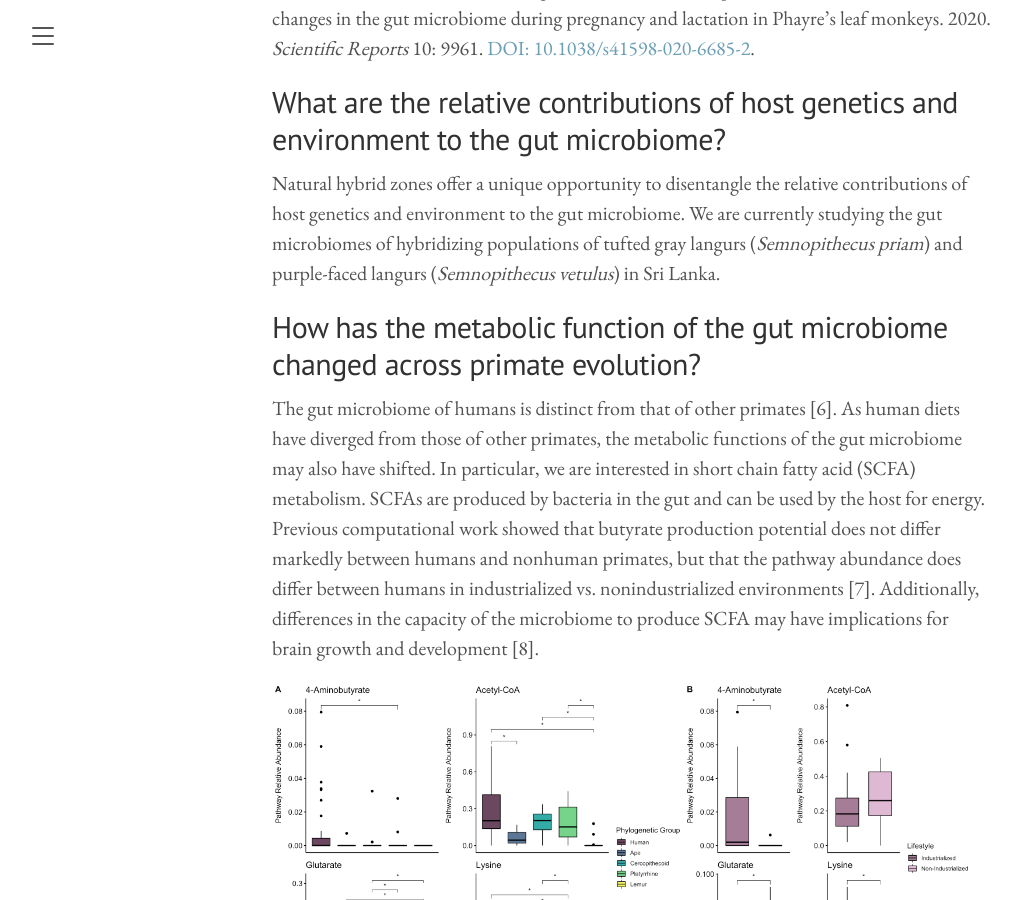
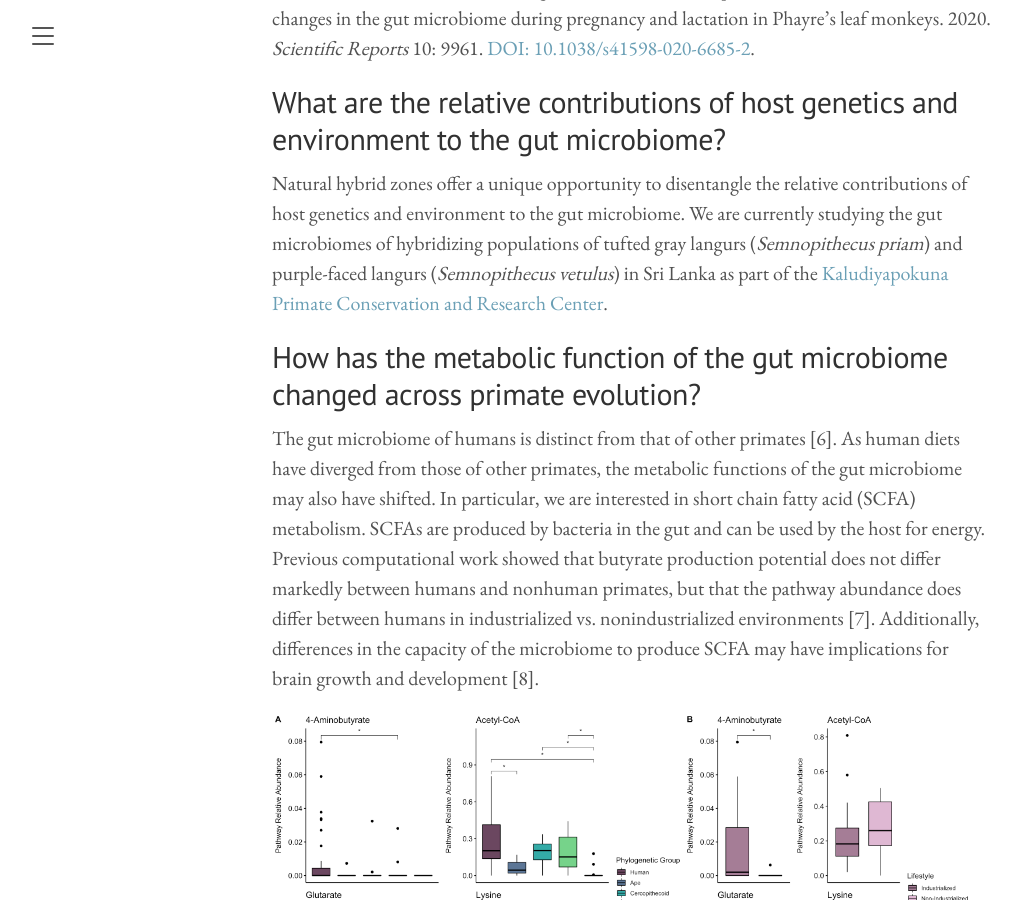
Before and after one commit to Mallott-Lab/Mallott-Lab.github.io, a Jekyll site: the page built from research.md, in a window 1280 px wide and 900 px high, scrolled down 2206 px. Shown: the whole window, without its empty margins (8-1029 px from the left). Built offline with Jekyll 4.4.1, drawn with Linux system fonts in a browser that asks for light colours.

Commit message:
Update research.md

```diff
--- a/research.md
+++ b/research.md
@@ -29,7 +29,7 @@ Additionally, we are recruiting a cohort of pregnant people to characterize the
 [5] EK Mallott, C Borries, A Koenig, KR Amato, A Lu. Reproductive hormones mediate changes in the gut microbiome during pregnancy and lactation in Phayre's leaf monkeys. 2020. *Scientific Reports* 10: 9961. [DOI: 10.1038/s41598-020-6685-2](https://doi.org/10.1038/s41598-020-6685-2).
 
 ## What are the relative contributions of host genetics and environment to the gut microbiome?
-Natural hybrid zones offer a unique opportunity to disentangle the relative contributions of host genetics and environment to the gut microbiome. We are currently studying the gut microbiomes of hybridizing populations of tufted gray langurs (*Semnopithecus priam*) and purple-faced langurs (*Semnopithecus vetulus*) in Sri Lanka.
+Natural hybrid zones offer a unique opportunity to disentangle the relative contributions of host genetics and environment to the gut microbiome. We are currently studying the gut microbiomes of hybridizing populations of tufted gray langurs (*Semnopithecus priam*) and purple-faced langurs (*Semnopithecus vetulus*) in Sri Lanka as part of the [Kaludiyapokuna Primate Conservation and Research Center](https://kpcrc.org/).
 
 ## How has the metabolic function of the gut microbiome changed across primate evolution?
 The gut microbiome of humans is distinct from that of other primates [6]. As human diets have diverged from those of other primates, the metabolic functions of the gut microbiome may also have shifted. In particular, we are interested in short chain fatty acid (SCFA) metabolism. SCFAs are produced by bacteria in the gut and can be used by the host for energy. Previous computational work showed that butyrate production potential does not differ markedly between humans and nonhuman primates, but that the pathway abundance does differ between humans in industrialized vs. nonindustrialized environments [7]. Additionally, differences in the capacity of the microbiome to produce SCFA may have implications for brain growth and development [8].
```
